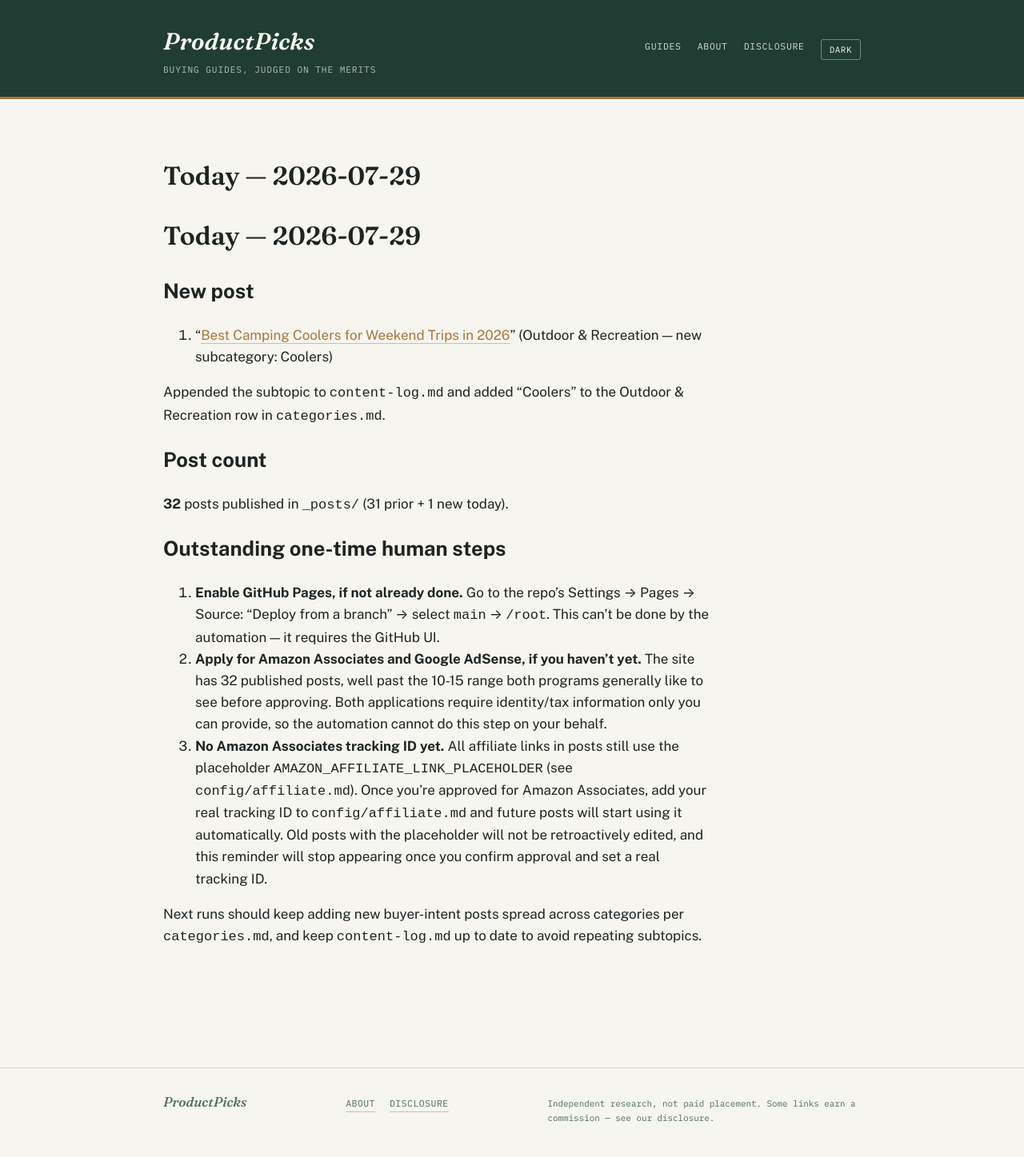
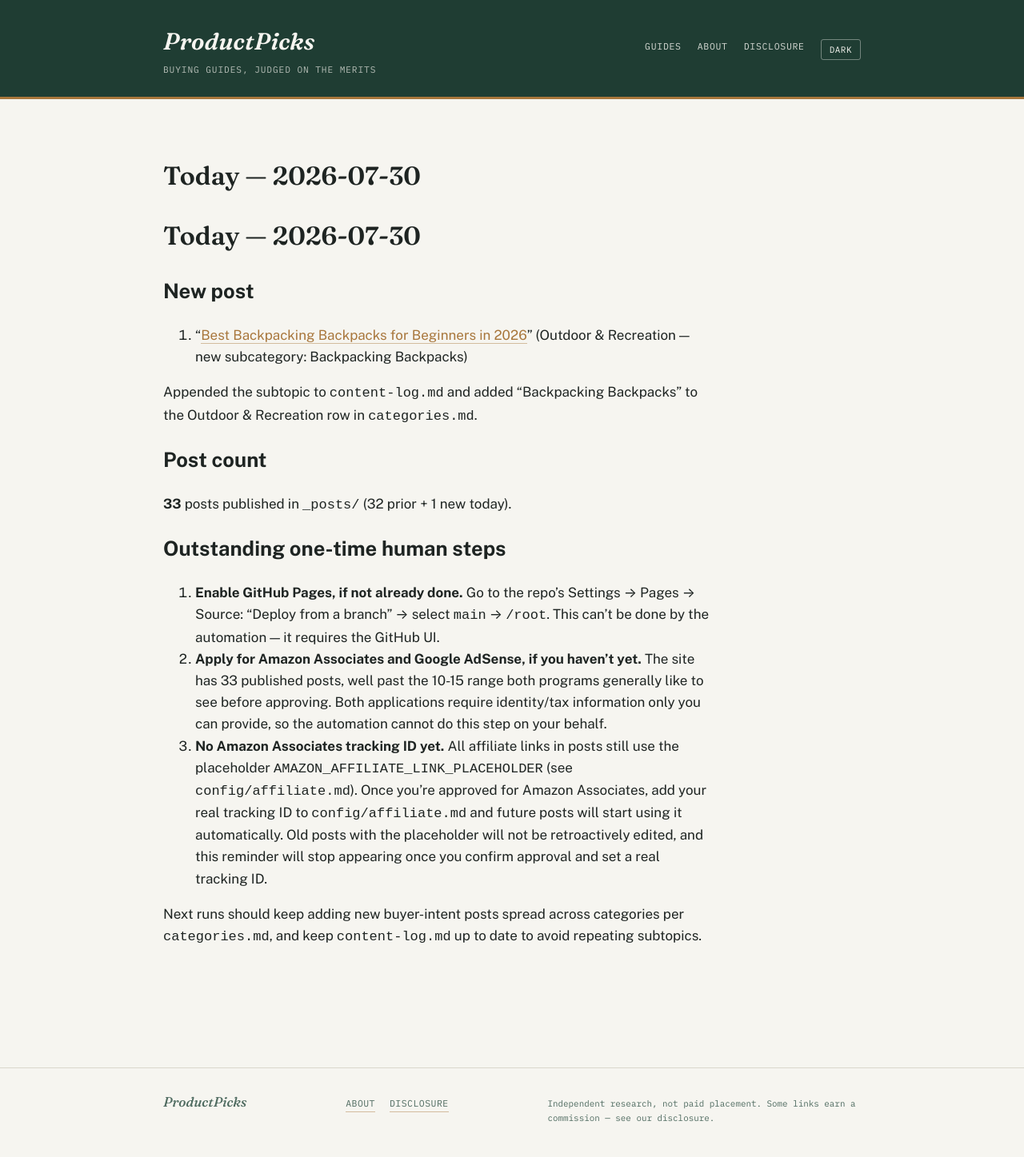
Before and after one commit to ajith198/ProductPicks, a Jekyll site: the page built from today.md, in a window 1280 px wide. Shown: the whole page at 80% size. Built offline with Jekyll 4.4.1, drawn with Linux system fonts in a browser that asks for light colours; our own code applies the rules of GitHub Pages for plain Markdown files.

Commit message:
daily: 2026-07-30 new post + log update

```diff
--- a/categories.md
+++ b/categories.md
@@ -1,6 +1,6 @@
 # Categories & expansion strategy
 
-**Status: multi-category, as of 2026-07-12. Updated 2026-07-29.** ProductPicks started as a pickleball-only site (see `niche.md` for that original research). This file governs the site now that it has expanded into multiple product verticals, and is the doc future automated/daily runs should consult when choosing what to write next.
+**Status: multi-category, as of 2026-07-12. Updated 2026-07-30.** ProductPicks started as a pickleball-only site (see `niche.md` for that original research). This file governs the site now that it has expanded into multiple product verticals, and is the doc future automated/daily runs should consult when choosing what to write next.
 
 ## Front matter taxonomy
 
@@ -21,7 +21,7 @@ These two fields drive the Category / Type / Year filters in the search bar on t
 |---|---|
 | Sports | Pickleball, Soccer, Tennis, Cycling, Running, Yoga, Golf, Basketball |
 | Home & Kitchen | Coffee Makers, Electric Kettles, Blenders, Air Fryers, Toaster Ovens, Rice Cookers, Stand Mixers, Robot Vacuums, Espresso Machines |
-| Outdoor & Recreation | Camping Tents, Sleeping Bags, Headlamps, Hiking Boots, Camp Stoves, Water Filters, Trekking Poles, Coolers |
+| Outdoor & Recreation | Camping Tents, Sleeping Bags, Headlamps, Hiking Boots, Camp Stoves, Water Filters, Trekking Poles, Coolers, Backpacking Backpacks |
 
 New subcategories can be added freely within an existing category. New top-level categories should only be added when there's a genuine cluster of buyer-intent content planned for it (not a one-off post) — keep the category list short enough that the dropdown filter stays useful.
 
--- a/today.md
+++ b/today.md
@@ -1,19 +1,19 @@
-# Today — 2026-07-29
+# Today — 2026-07-30
 
 ## New post
 
-1. "[Best Camping Coolers for Weekend Trips in 2026](/outdoor/buying-guides/best-camping-coolers-for-weekend-trips/)" (Outdoor & Recreation — new subcategory: Coolers)
+1. "[Best Backpacking Backpacks for Beginners in 2026](/outdoor/buying-guides/best-backpacking-backpacks-for-beginners/)" (Outdoor & Recreation — new subcategory: Backpacking Backpacks)
 
-Appended the subtopic to `content-log.md` and added "Coolers" to the Outdoor & Recreation row in `categories.md`.
+Appended the subtopic to `content-log.md` and added "Backpacking Backpacks" to the Outdoor & Recreation row in `categories.md`.
 
 ## Post count
 
-**32** posts published in `_posts/` (31 prior + 1 new today).
+**33** posts published in `_posts/` (32 prior + 1 new today).
 
 ## Outstanding one-time human steps
 
 1. **Enable GitHub Pages, if not already done.** Go to the repo's Settings → Pages → Source: "Deploy from a branch" → select `main` → `/root`. This can't be done by the automation — it requires the GitHub UI.
-2. **Apply for Amazon Associates and Google AdSense, if you haven't yet.** The site has 32 published posts, well past the 10-15 range both programs generally like to see before approving. Both applications require identity/tax information only you can provide, so the automation cannot do this step on your behalf.
+2. **Apply for Amazon Associates and Google AdSense, if you haven't yet.** The site has 33 published posts, well past the 10-15 range both programs generally like to see before approving. Both applications require identity/tax information only you can provide, so the automation cannot do this step on your behalf.
 3. **No Amazon Associates tracking ID yet.** All affiliate links in posts still use the placeholder `AMAZON_AFFILIATE_LINK_PLACEHOLDER` (see `config/affiliate.md`). Once you're approved for Amazon Associates, add your real tracking ID to `config/affiliate.md` and future posts will start using it automatically. Old posts with the placeholder will not be retroactively edited, and this reminder will stop appearing once you confirm approval and set a real tracking ID.
 
 Next runs should keep adding new buyer-intent posts spread across categories per `categories.md`, and keep `content-log.md` up to date to avoid repeating subtopics.
```
Also changed, not shown: TODAY.md (+1 -1 lines), _posts/2026-07-30-best-backpacking-backpacks-for-beginners.md (added, +64 -0 lines), content-log.md (+1 -0 lines).
